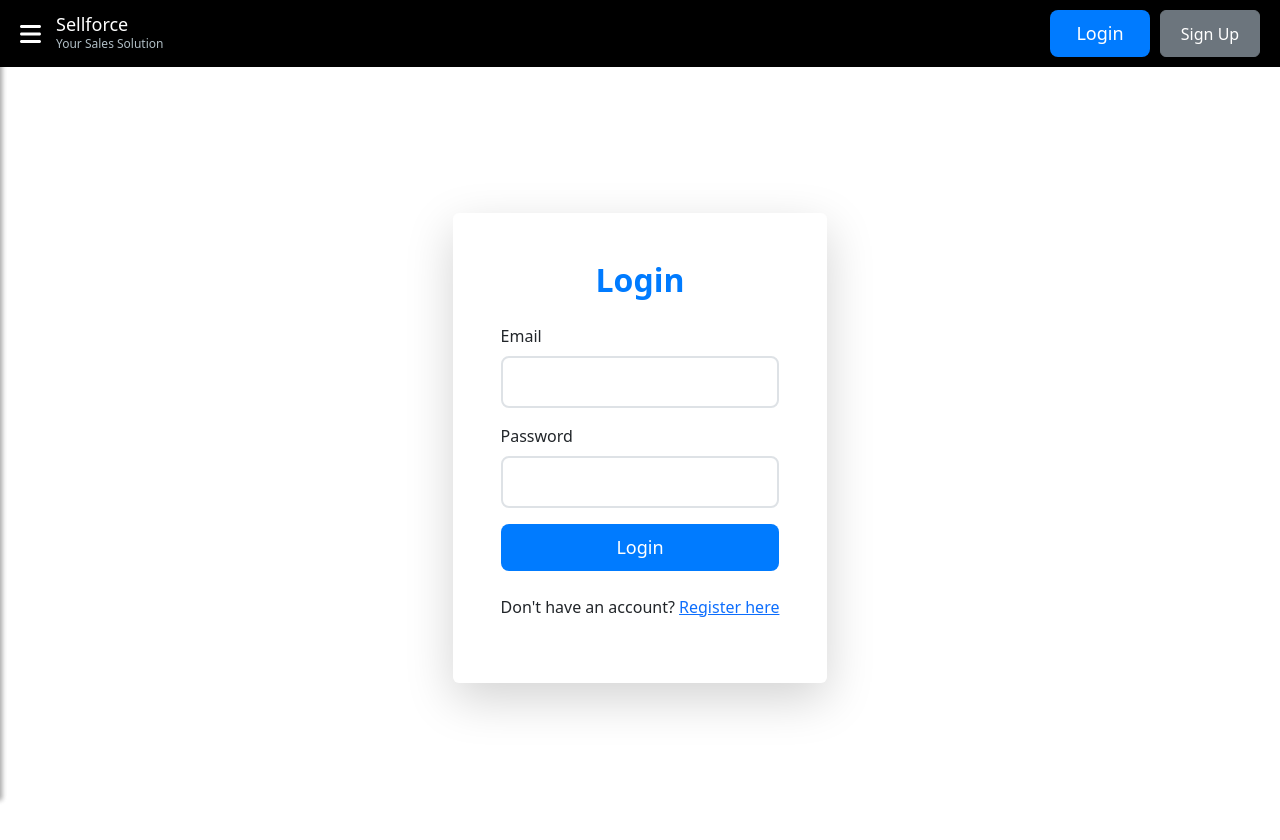
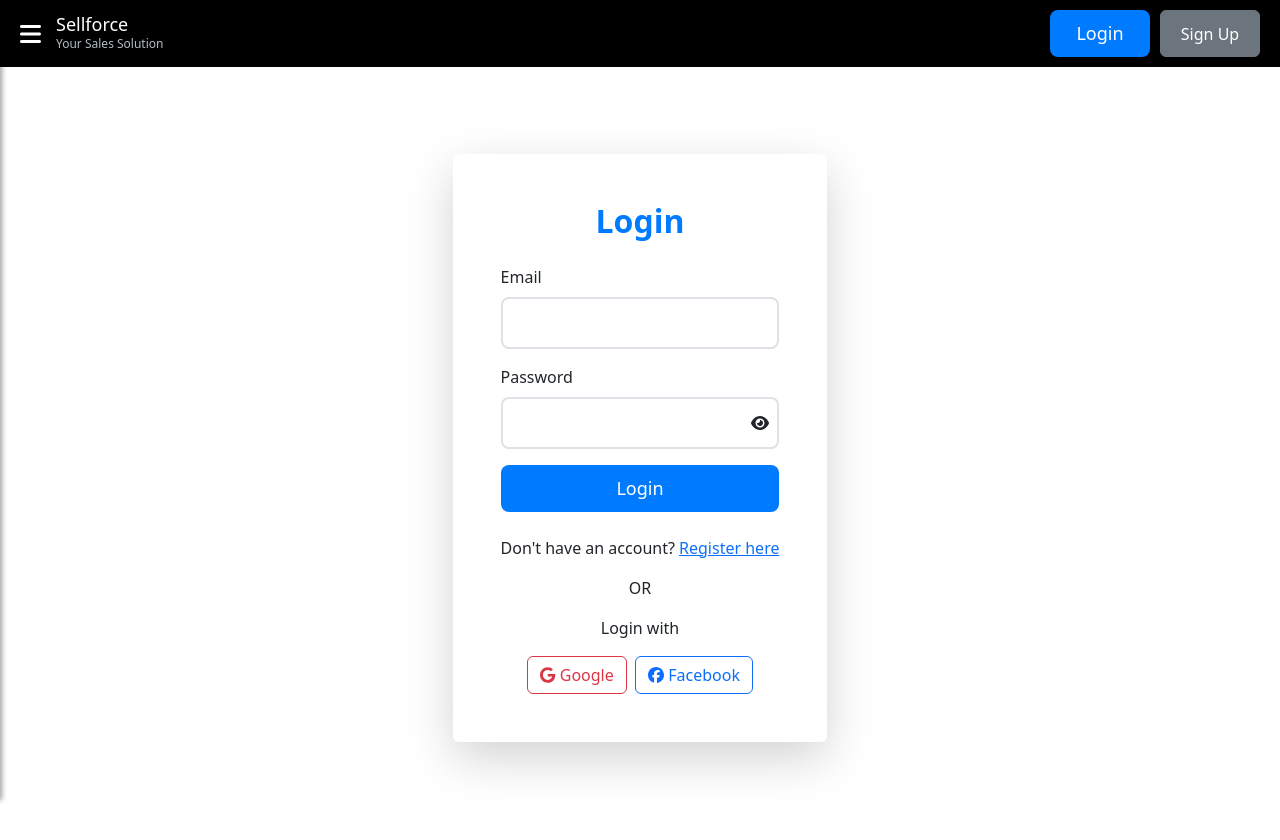
Before and after one commit to IT21212604/e-commerce_frontend, a React (Create React App) app: page /login in a window 1280 px wide. Shown: the top 840 px of the page. Built offline with nearby package versions, Linux system fonts and the light colour scheme.

Commit message:
Fixed some issues in Login and Register pages

```diff
--- a/src/Components/User/Login.js
+++ b/src/Components/User/Login.js
@@ -5,11 +5,16 @@ import { ToastContainer, toast } from "react-toastify";
 import "react-toastify/dist/ReactToastify.css";
 import Service from "../../Services/Service";
 import { useNavigate, Link } from "react-router-dom";
+import { FontAwesomeIcon } from "@fortawesome/react-fontawesome";
+import { faGoogle, faFacebook } from "@fortawesome/free-brands-svg-icons";
+import { faEye, faEyeSlash } from "@fortawesome/free-solid-svg-icons"; // Import show/hide icons
 
 function Login() {
   const navigate = useNavigate();
+
   const [email, setEmail] = useState("");
   const [password, setPassword] = useState("");
+  const [showPassword, setShowPassword] = useState(false); // State for toggling password visibility
   const [isSidebarOpen, setIsSidebarOpen] = useState(false);
 
   const toggleSidebar = () => {
@@ -37,16 +42,18 @@ function Login() {
       return;
     }
 
-    // Call the login service
     Service.login(email, password)
       .then((res) => {
-        // Check if login was successful
-        if (res.status === 200 && res.data.Token) { // Adjust to check for your token structure
-          sessionStorage.setItem("token", res.data.Token); // Store the token
+        console.log("API Response:", res);
+        console.log(res.data.accessToken)
+        if (res.status === 200 && res.data.token != null) {
+          sessionStorage.setItem("token", res.data.token);
           sessionStorage.setItem("isLogged", true);
-          toast.success("Login successful!", {
+          navigate("/add-product");
+        } else {
+          toast.error("Login failed!! Please try again.", {
             position: "top-right",
-            autoClose: 3000,
+            autoClose: 5000,
             hideProgressBar: false,
             closeOnClick: true,
             pauseOnHover: true,
@@ -54,22 +61,38 @@ function Login() {
             progress: undefined,
             theme: "colored",
           });
-          navigate("/add-product"); // Navigate to the desired page after successful login
-        } else {
-          handleValidationErrorMsg("Login failed!! Please try again.");
         }
       })
       .catch((err) => {
         console.log("Error during login:", err);
-        handleValidationErrorMsg("Login failed!! Please try again."); // Show error message
+        toast.error("Login failed!! Please try again.", {
+          position: "top-right",
+          autoClose: 5000,
+          hideProgressBar: false,
+          closeOnClick: true,
+          pauseOnHover: true,
+          draggable: true,
+          progress: undefined,
+          theme: "colored",
+        });
       });
   }
+
+  // Toggle password visibility
+  const togglePasswordVisibility = () => {
+    setShowPassword(!showPassword);
+  };
 
   return (
     <>
       <Sidebar isOpen={isSidebarOpen} toggleSidebar={toggleSidebar} />
       <ToastContainer />
-      <div className={`login-container container mt-5 ${isSidebarOpen ? "with-sidebar" : ""}`}>
+
+      <div
+        className={`login-container container mt-5 ${
+          isSidebarOpen ? "with-sidebar" : ""
+        }`}
+      >
         <div className="login-form shadow-lg p-5 rounded">
           <h2 className="text-center mb-4">Login</h2>
           <form onSubmit={handleAuthenticate}>
@@ -86,21 +109,45 @@ function Login() {
             </div>
             <div className="mb-3">
               <label className="form-label">Password</label>
+              <div className="password-input-container">
                 <input
-                type="password"
+                  type={showPassword ? "text" : "password"} // Toggle input type
                   className="form-control"
                   name="password"
                   value={password}
                   onChange={(e) => setPassword(e.target.value)}
                   required
                 />
+                <FontAwesomeIcon
+                  icon={showPassword ? faEyeSlash : faEye} // Toggle icon based on state
+                  className="password-toggle-icon"
+                  onClick={togglePasswordVisibility}
+                />
               </div>
+            </div>
+            <div className="text-center">
               <button type="submit" className="btn btn-primary w-100">
                 Login
               </button>
+            </div>
           </form>
+
           <div className="mt-4 text-center">
             <p>Don't have an account? <Link to="/register">Register here</Link></p>
+          </div>
+
+          <div className="or-separator my-3 text-center">
+            <span>OR</span>
+          </div>
+
+          <div className="oauth-login text-center">
+            <p>Login with</p>
+            <button className="btn btn-outline-danger me-2">
+              <FontAwesomeIcon icon={faGoogle} /> Google
+            </button>
+            <button className="btn btn-outline-primary">
+              <FontAwesomeIcon icon={faFacebook} /> Facebook
+            </button>
           </div>
         </div>
       </div>
--- a/src/Components/User/Register.css
+++ b/src/Components/User/Register.css
@@ -62,6 +62,19 @@
     transition: border-color 0.3s ease, background-color 0.3s ease;
   }
 
+  .password-input-container {
+    position: relative;
+  }
+
+  .password-toggle-icon {
+    position: absolute;
+    right: 10px;
+    top: 50%;
+    transform: translateY(-50%);
+    cursor: pointer;
+  }
+
+
   /* Mobile responsiveness */
   @media (max-width: 768px) {
     .register-form, .login-form {
--- a/src/Components/User/Register.js
+++ b/src/Components/User/Register.js
@@ -4,6 +4,8 @@ import "./Register.css"; // Import custom CSS file
 import { ToastContainer, toast } from 'react-toastify';
 import Service from "../../Services/Service";
 import { useNavigate, Link } from "react-router-dom"; // Import Link for navigation
+import { FontAwesomeIcon } from "@fortawesome/react-fontawesome";
+import { faEye, faEyeSlash } from "@fortawesome/free-solid-svg-icons"; // Import icons
 
 function Register() {
   const navigate = useNavigate();
@@ -11,12 +13,24 @@ function Register() {
   const [name, setName] = useState('');
   const [password, setPassword] = useState('');
   const [email, setEmail] = useState('');
-  const [userType, setUserType] = useState(''); // Default user type
-
+  const [userType, setUserType] = useState('');
   const [isSidebarOpen, setIsSidebarOpen] = useState(false);
+  const [showPassword, setShowPassword] = useState(false); // State for password visibility
 
   const toggleSidebar = () => {
     setIsSidebarOpen(!isSidebarOpen);
+  };
+
+  // Email format validation
+  const isValidEmail = (email) => {
+    const emailRegex = /^[^\s@]+@[^\s@]+\.[^\s@]+$/;
+    return emailRegex.test(email);
+  };
+
+  // Password format validation (at least 8 characters, 1 number, 1 special character)
+  const isValidPassword = (password) => {
+    const passwordRegex = /^(?=.*[0-9])(?=.*[!@#$%^&*])[A-Za-z\d!@#$%^&*]{6,}$/;
+    return passwordRegex.test(password);
   };
 
   function handleValidationErrorMsg(msg){
@@ -35,14 +49,24 @@ function Register() {
   function handleRegister(e) {
     e.preventDefault(); // Prevent the default form submission behavior
 
+    // Validate inputs
     if (name === '' || email === '' || password === '' || userType === '') {
       handleValidationErrorMsg('Inputs cannot be empty');
       return;
     }
 
-    Service.register(name, email, password, userType) // Pass the correct parameters
+    if (!isValidEmail(email)) {
+      handleValidationErrorMsg('Please enter a valid email address');
+      return;
+    }
+
+    if (!isValidPassword(password)) {
+      handleValidationErrorMsg('Password must be at least 6 characters long, contain at least 1 number, and 1 special character.');
+      return;
+    }
+
+    Service.register(name, email, password, userType)
       .then((res) => {
-        // Check if registration was successful
         if (res.status === 200 || res.data.success) {
           toast.success('Registration successful! Redirecting to login...', {
             position: "top-right",
@@ -67,6 +91,11 @@ function Register() {
       });
   }
 
+  // Toggle password visibility
+  const togglePasswordVisibility = () => {
+    setShowPassword(!showPassword);
+  };
+
   return (
     <>
       {/* Sidebar */}
@@ -75,11 +104,7 @@ function Register() {
       <ToastContainer />
 
       {/* Registration Form */}
-      <div
-        className={`register-container container mt-5 ${
-          isSidebarOpen ? "with-sidebar" : ""
-        }`}
-      >
+      <div className={`register-container container mt-5 ${isSidebarOpen ? "with-sidebar" : ""}`}>
         <div className="register-form shadow-lg p-5 rounded">
           <h2 className="text-center mb-4">Create Account</h2>
           <form onSubmit={handleRegister}>
@@ -107,14 +132,22 @@ function Register() {
             </div>
             <div className="mb-3">
               <label className="form-label">Password</label>
+              <div className="password-input-container">
                 <input
-                type="password"
+                  type={showPassword ? "text" : "password"}
                   className="form-control"
                   name="password"
                   value={password}
                   onChange={(e) => setPassword(e.target.value)}
                   required
                 />
+                <FontAwesomeIcon
+                  icon={showPassword ? faEyeSlash : faEye}
+                  className="password-toggle-icon"
+                  onClick={togglePasswordVisibility}
+                />
+              </div>
+              <small className="text-muted">Password must be at least 6 characters, with 1 number and 1 special character.</small>
             </div>
             <div className="mb-3">
               <label className="form-label">User Type</label>
@@ -125,6 +158,7 @@ function Register() {
                 onChange={(e) => setUserType(e.target.value)}
                 required
               >
+                <option value="">Select User Type</option>
                 <option value="Administrator">Administrator</option>
                 <option value="Vendor">Vendor</option>
                 <option value="CSR">CSR</option>
--- a/src/Services/Service.js
+++ b/src/Services/Service.js
@@ -32,6 +32,18 @@ class Service {
     // }
 
     return axios.get(`${API_BASE_URL}/User`);
+  }
+
+  // Function to get users
+  getUserById(id) { //token
+    // const config = {
+    //     headers: {
+    //         'Access-Control-Allow-Origin': "*",
+    //         'Authorization': 'Bearer ' + token
+    //     }
+    // }
+
+    return axios.get(`${API_BASE_URL}/User/${id}`);
   }
 
   activateUser(id){ //token, id, formData
@@ -111,7 +123,7 @@ class Service {
     //     }
     // }
 
-    return axios.put(`${API_BASE_URL}/Product/UpdateProductStatusById/${id}`, {status: status}); //config
+    return axios.put(`${API_BASE_URL}/Product/UpdateProductStatusById/${id}?status=${status}`); //config
   }
 
   updateProductsStatusByVendorAndCategory(vendorId, category, status){
@@ -122,12 +134,7 @@ class Service {
     //     }
     // }
 
-    return axios.put(`${API_BASE_URL}/Product/updateProductsStatusByVendorAndCategory`,
-      {
-        vendorId: vendorId,
-        category: category,
-        status: status
-      }
+    return axios.put(`${API_BASE_URL}/Product/UpdateProductsStatusByVendorAndCategory?vendorId=${vendorId}&category=${category}&status=${status}`
     ); //config
   }
 
```
Also changed, not shown: src/Components/Product/ViewProductDetails.js (+81 -0 lines). Lines whose indentation alone changed are shown as unchanged.
